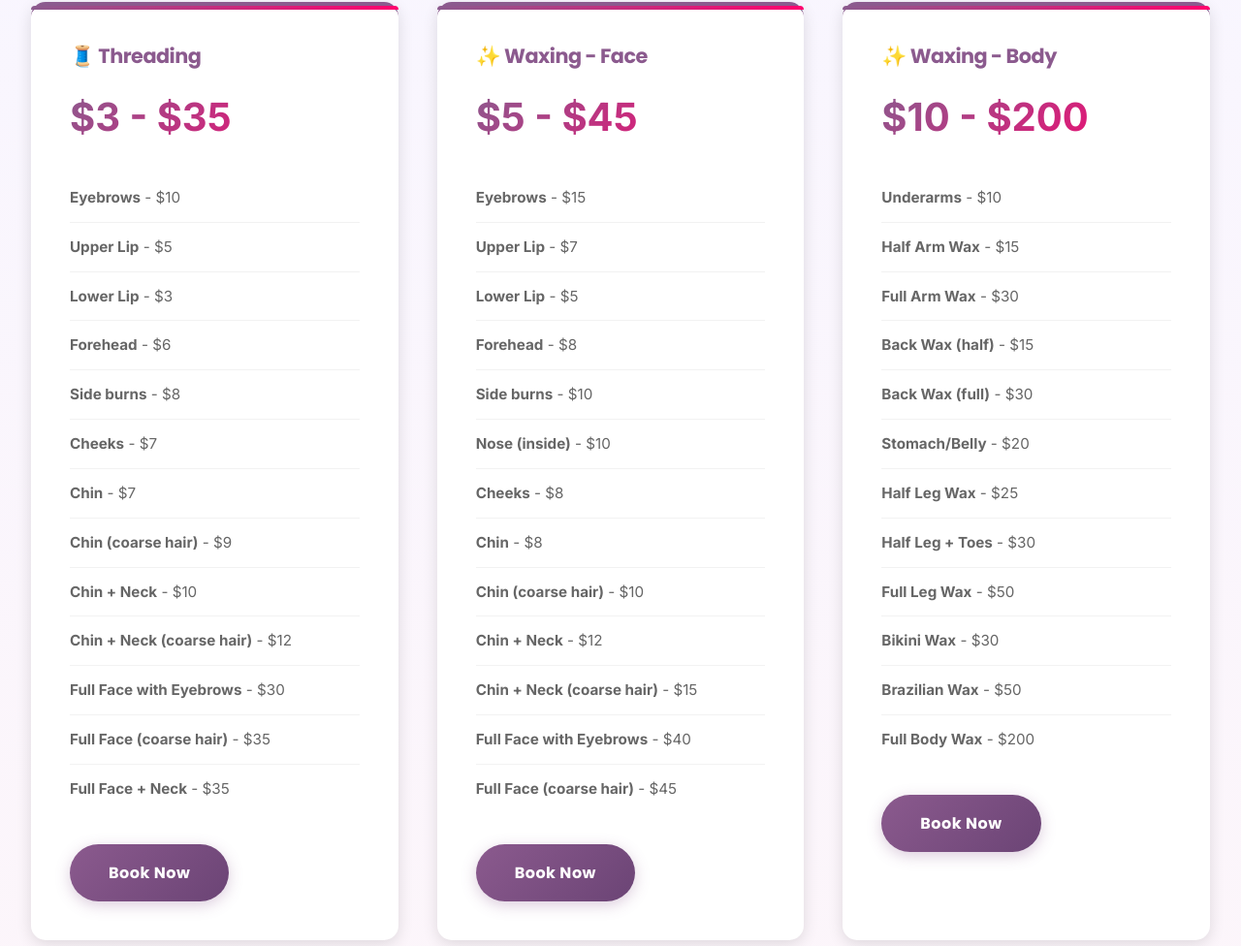
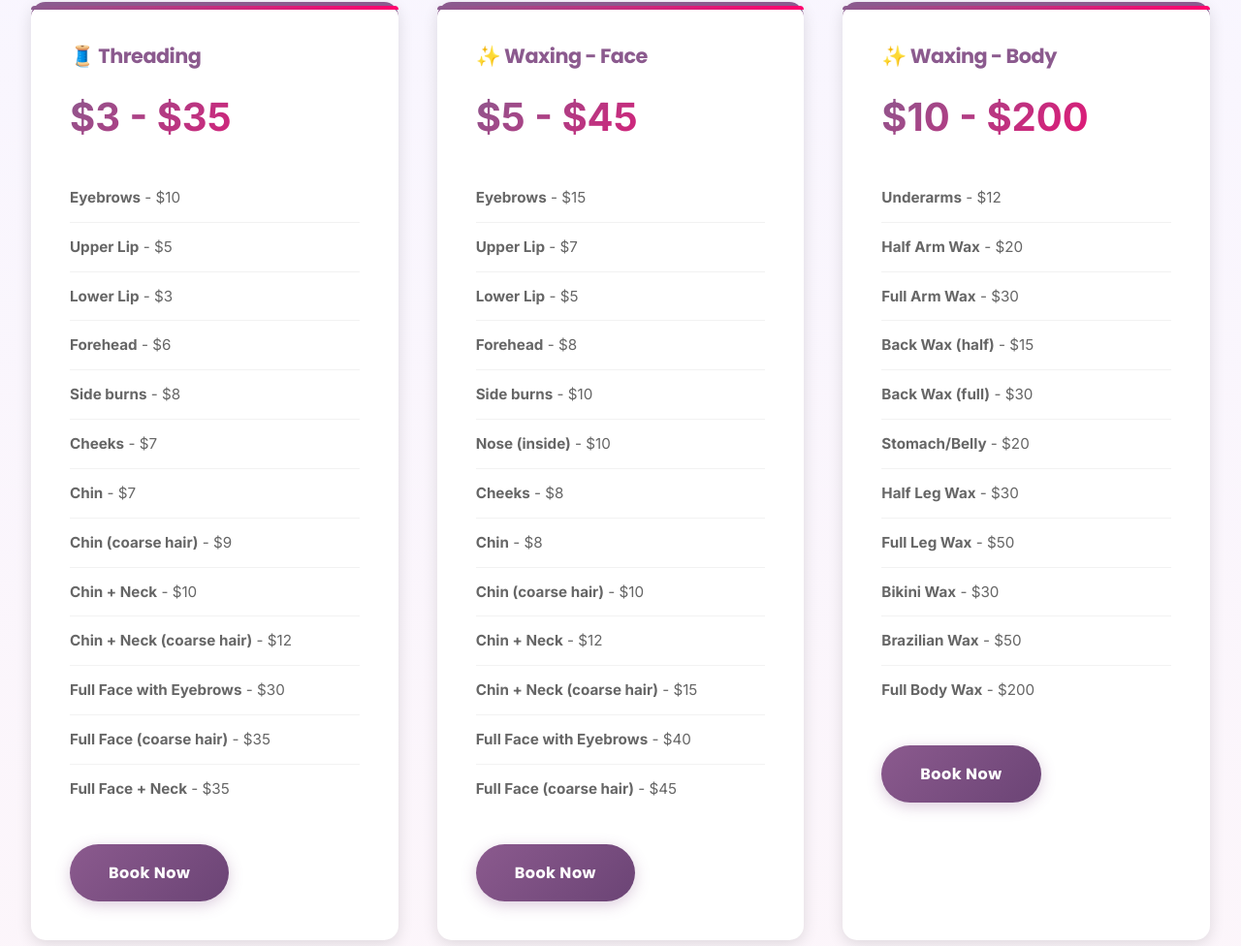
Before and after one commit to dreambrowznbeauty/dreambrowznbeauty.github.io, a plain HTML site: page pricing.html in a window 1280 px wide. Shown: the part 859-1835 px from the top of the page at 97% size. Drawn offline with Linux system fonts and the light colour scheme.

Commit message:
pricing updates

```diff
--- a/pricing.html
+++ b/pricing.html
@@ -108,14 +108,13 @@
           <h3>✨ Waxing - Body</h3>
           <div class="price">$10 - $200</div>
           <ul class="pricing-description">
-            <li><strong>Underarms</strong> - $10</li>
-            <li><strong>Half Arm Wax</strong> - $15</li>
+            <li><strong>Underarms</strong> - $12</li>
+            <li><strong>Half Arm Wax</strong> - $20</li>
             <li><strong>Full Arm Wax</strong> - $30</li>
             <li><strong>Back Wax (half)</strong> - $15</li>
             <li><strong>Back Wax (full)</strong> - $30</li>
             <li><strong>Stomach/Belly</strong> - $20</li>
-            <li><strong>Half Leg Wax</strong> - $25</li>
-            <li><strong>Half Leg + Toes</strong> - $30</li>
+            <li><strong>Half Leg Wax</strong> - $30</li>
             <li><strong>Full Leg Wax</strong> - $50</li>
             <li><strong>Bikini Wax</strong> - $30</li>
             <li><strong>Brazilian Wax</strong> - $50</li>
```
